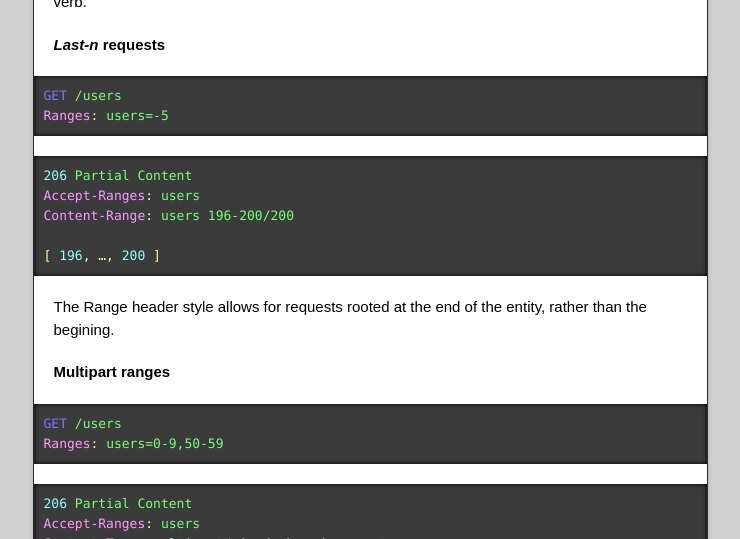
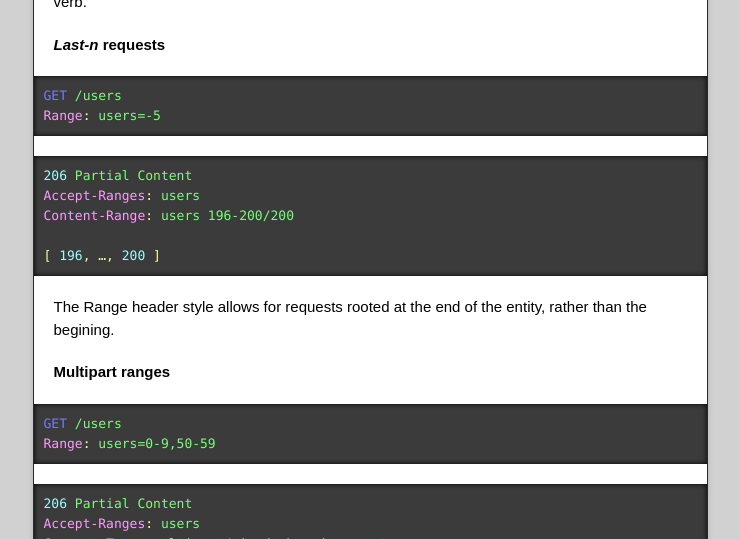
Before and after one commit to otac0n/otac0n.github.com, a Jekyll site: the page built from _posts/2012-11-21-range-header-i-choose-you.md, in a window 1280 px wide and 900 px high, scrolled down 4546 px. Shown: the part 152-691 px from the top of the window, without its empty margins (270-1010 px from the left). Built offline with Jekyll 4.4.1, drawn with Linux system fonts in a browser that asks for light colours; nearby versions of some CDN libraries; Markdown is read by kramdown in place of the engine named in the settings; comment, search, counter and statistics services are not loaded; part of the change alters nothing that is shown.

Commit message:
Corrected the headers.

```diff
--- a/_posts/2012-11-21-range-header-i-choose-you.md
+++ b/_posts/2012-11-21-range-header-i-choose-you.md
@@ -155,7 +155,7 @@ The Range header style allows for discovery of acceptable ranges via the OPTIONS
 
 <pre><code>language: http
 GET /users
-Ranges: users=-5</code></pre>
+Range: users=-5</code></pre>
 
 <pre><code>language: http
 206 Partial Content
@@ -170,7 +170,7 @@ The Range header style allows for requests rooted at the end of the entity, rath
 
 <pre><code>language: http
 GET /users
-Ranges: users=0-9,50-59</code></pre>
+Range: users=0-9,50-59</code></pre>
 
 <pre><code>language: http
 206 Partial Content
```
